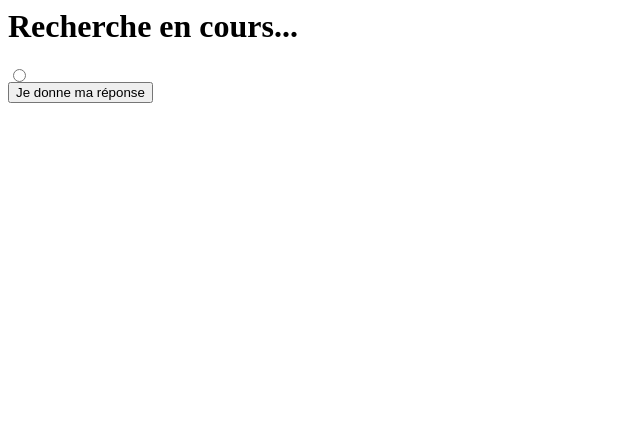
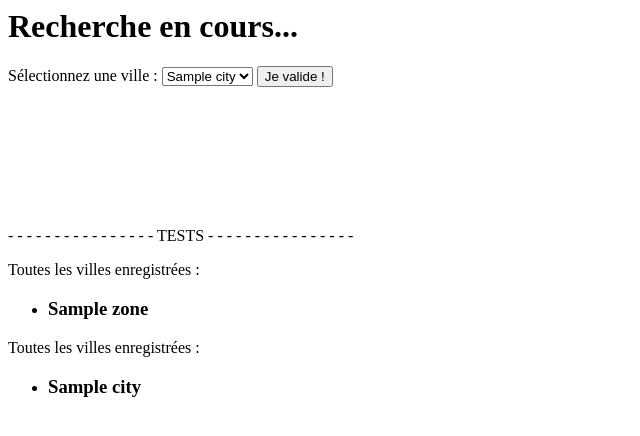
Before and after one commit to Aurelia61/Project_3, a Django app: page /search/ in a window 1280 px wide. Shown: the top 436 px of the page, without its empty margins (0-640 px from the left). Run offline with Django 3.2, Linux system fonts and the light colour scheme; tables that the repository leaves empty hold one stand-in row (values such as "Sample post").

Commit message:
select city zone garbage ok

```diff
--- a/merciletri/blog/models.py
+++ b/merciletri/blog/models.py
@@ -20,7 +20,7 @@ class Article(models.Model):
         default=""
     )
 
-    #todo ajouter : date, auteur, catégorie, image (une ou pl ?)
+    #todo ajouter : lien externe, date, auteur, catégorie, image (une ou pl ?)
 
 
     def __str__(self):
--- a/merciletri/merciletri/settings.py
+++ b/merciletri/merciletri/settings.py
@@ -9,6 +9,8 @@ https://docs.djangoproject.com/en/3.1/topics/settings/
 For the full list of settings and their values, see
 https://docs.djangoproject.com/en/3.1/ref/settings/
 """
+
+import os
 
 from pathlib import Path
 
@@ -127,3 +129,7 @@ USE_TZ = True
 # https://docs.djangoproject.com/en/3.1/howto/static-files/
 
 STATIC_URL = '/static/'
+
+# for uploaded files
+MEDIA_ROOT = os.path.join(BASE_DIR, "UploadedFiles")
+# MEDIA_URL = "/media/"
--- a/merciletri/merciletri/urls.py
+++ b/merciletri/merciletri/urls.py
@@ -15,6 +15,8 @@ Including another URLconf
 """
 from django.contrib import admin
 from django.urls import path, include
+from django.conf import settings
+from django.conf.urls.static import static
 
 urlpatterns = [
     path('admin/', admin.site.urls),
@@ -24,3 +26,7 @@ urlpatterns = [
     path('private/', include('private.urls')),
     path('game/', include('game.urls')),
 ]
+
+# serve static media files in dev
+if settings.DEBUG:
+    urlpatterns += static(settings.MEDIA_URL, document_root=settings.MEDIA_ROOT)
--- a/merciletri/search/models.py
+++ b/merciletri/search/models.py
@@ -1,4 +1,6 @@
 from django.db import models
+from django.db.models.fields import Field
+
 
 class City(models.Model):
     """
@@ -8,6 +10,12 @@ class City(models.Model):
     name = models.CharField(
         "Nom de la ville",
         max_length = 100
+    )
+
+    image = models.ImageField(
+        "Image",
+        upload_to = "",
+        blank = True
     )
 
 
@@ -133,14 +141,14 @@ class Time(models.Model):
         blank = True
     )
 
-    openingtime = models.CharField(   #! charfield car on note l'heure en texte ?
-        "Heure d'ouverture",
+    wintertime = models.CharField(   #! charfield car on note l'heure en texte ?
+        "Heure d'hiver",
         max_length = 100,
         blank = True
     )
 
-    closingtime = models.CharField(   #! charfield car on note l'heure en texte ?
-        "Heure de fermeture",
+    summertime = models.CharField(   #! charfield car on note l'heure en texte ?
+        "Heure d'été'",
         max_length = 100,
         blank = True
     )
@@ -150,9 +158,14 @@ class Time(models.Model):
             #todo docstring
         """
 
-        #todo si collecttime vide afficher les autres champs
+        if self.collecttime:
+            time = self.collecttime
+        elif self.wintertime:
+            time = self.wintertime + " (du 2 nomembre au 14 mars)"
+        else:
+            time = self.summertime + " (du 15 mars au 31 octobre)"
 
-        return f"{self.collecttime}"
+        return f"{time}"
 
 
     class Meta:
@@ -172,10 +185,6 @@ class Day(models.Model):
     nameday = models.CharField(
         "Jour",
         max_length = 50
-    )
-
-    time = models.ManyToManyField(
-        Time
     )
 
     def __str__(self):
@@ -215,6 +224,10 @@ class CollectLocation(models.Model):
         Day
     )
 
+    time = models.ManyToManyField(
+        Time
+    )
+
     type = models.ManyToManyField(
         GarbageType
     )
--- a/merciletri/search/templates/search/search.html
+++ b/merciletri/search/templates/search/search.html
@@ -14,25 +14,91 @@
 </head>
 
 <body>
-    <form action="{% url 'search:search_view'  %}" method="post">
+    <form action="{% url 'search:search_view' %}" method = "post">
         {% csrf_token %}
-
-        <div>
-            {% for city in Cities %}
-                <input type="radio"
-                    name="City"
-                    id="City{{ forloop.counter }}"
-                    value="{{ City.id }}">
-                <label for="City{{ forloop.counter }}">
-                    {{ City.name }}
-                </label>
-            {% endfor %}
-        </div>
-
-        <input type="submit" value="Je donne ma réponse">
-
+    <label for = "city_select">Sélectionnez une ville : </label>
+    <select name="selected_city">
+        {% for city in cities %}
+        <option value = {{city.name}} > {{city.name}} </option>
+        {% endfor %}
+        </select>
+        <input type="submit" value="Je valide !">
     </form>
 
+
+        <!-- {% if city_image %} -->
+            <!-- <p> Image ou lien Ville :{{ City.name }}</p> -->
+            <img src="{{ city_image }}" alt="{{ City.name }}" title="{{ City.name }}">
+
+            <form action="{% url 'search:search_view' %}" method = "post">
+                {% csrf_token %}
+            <label for = "zone_select">Sélectionnez une zone d'après l'image ci_dessous : </label>
+            <select name="selected_zone">
+                {% for zone in zones %}
+                <option value = {{zone.name}} > {{zone.name}} </option>
+                {% endfor %}
+                </select>
+                <input type="submit" value="Je valide !">
+            </form>
+        <!-- {% endif %} -->
+
+
+        <!-- {% if selected_zone %} -->
+            <form action="{% url 'search:search_view' %}" method = "post">
+                {% csrf_token %}
+            <label for = "garbage_select">Sélectionnez un déchet : </label>
+            <select name="selected_garbage">
+                {% for garbage in garbages %}
+                <option value = {{garbage.name}} > {{garbage.name}} </option>
+                {% endfor %}
+                </select>
+                <input type="submit" value="Je valide !">
+            </form>
+        <!-- {% endif %} -->
+
+
+        <!-- {% if selected_garbage %} -->
+        <p>déchet sélectionné</p>
+        <p>Déchet : {{collectlocation}}</p>
+        <!-- <form action="{% url 'search:search_view' %}" method = "post">
+            {% csrf_token %}
+        <label for = "garbage_select">Sélectionnez un déchet : </label>
+        <select name="selected_garbage">
+            {% for garbage in garbages %}
+            <option value = {{garbage.name}} > {{garbage.name}} </option>
+            {% endfor %}
+            </select>
+            <input type="submit" value="Je valide !"> -->
+        <!-- </form> -->
+    <!-- {% endif %} -->
+
+
+
+
+<br><br><br><br><br><br>
+<p> - - - - - - - - - - - - - - - - TESTS - - - - - - - - - - - - - - - -</p>
+<p>Toutes les villes enregistrées : </p>
+
+    {% if zones %}
+    <ul>
+        {% for zone in zones %}
+        <li>
+            <h3> {{zone.name}} </h3>
+        {% endfor %}
+        </li>
+    </ul>
+    {% endif %}
+
+    <p>Toutes les villes enregistrées : </p>
+    {% if cities %}
+    <ul>
+        {% for city in cities %}
+        <li>
+            <h3> {{city.name}} </h3>
+        {% endfor %}
+        </li>
+    </ul>
+    {% endif %}
 
 </body>
 
--- a/merciletri/search/views.py
+++ b/merciletri/search/views.py
@@ -1,11 +1,53 @@
 from django.shortcuts import render
-from .models import City
+from .models import City, CollectLocation, Zone, Garbage, GarbageType
 
 def search_view(request):
     """
         with a location and an selected object, find the answer
     """
 
-    Cities = City.objects.all()
 
-    return render(request, 'search/search.html', { 'Cities':Cities})
+    city_image =""
+    type_id = None
+    zone_id = None
+
+    cities = City.objects.all()
+
+    zones = Zone.objects.all()
+
+    garbages = Garbage.objects.all()
+
+    # garbagetypes = GarbageType.object.all()
+
+    selected_city = request.POST.get("selected_city", None)
+    print (f" ville : {selected_city}")
+
+    for city in cities :
+        if selected_city == city.name :
+            city_image = city.image.url
+            # print(f"{city_image}")
+
+    selected_zone = request.POST.get("selected_zone", None)
+    print (f"zone : {selected_zone}")
+
+    for zone in zones :
+        if selected_zone == zone.name :
+            zone_id = zone.id
+            print(f"Zone : {zone_id}")
+
+
+    selected_garbage = request.POST.get("selected_garbage", None)
+    print (f"déchet : {selected_garbage}")
+
+    for garbage in garbages :
+        if selected_garbage == garbage.name :
+            type_id = garbage.garbagetype_id
+            print(f"Type : {type_id}")
+
+    # type = GarbageType.objects.filter(name = selected_garbage)
+    # print(f"type : {type}")
+
+    collectlocation = CollectLocation.objects.filter(zone=zone_id, type=type_id)
+    print(f"lieu de collecte : {collectlocation}")
+
+    return render(request, 'search/search.html', {"cities":cities,"zones":zones, "garbages":garbages,"city_image":city_image, "selected_zone": selected_zone, "selected_garbage":selected_garbage, "zone_id":zone_id, "type_id": type_id, "collectlocation":collectlocation})
```
Also changed, not shown: merciletri/UploadedFiles/Zone_Alençon.png (added), merciletri/search/migrations/0002_auto_20201203_0936.py (added), merciletri/search/migrations/0003_auto_20201203_1016.py (added), merciletri/search/migrations/0004_auto_20201203_1040.py (added), merciletri/search/migrations/0005_city_image.py (added), 3 other files.
